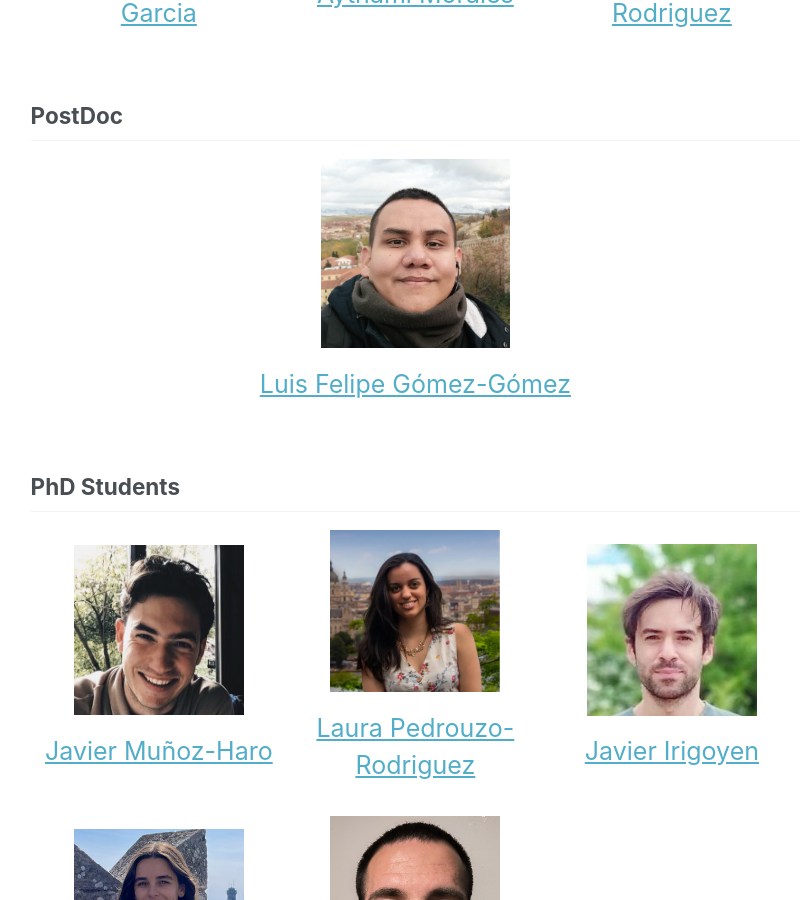
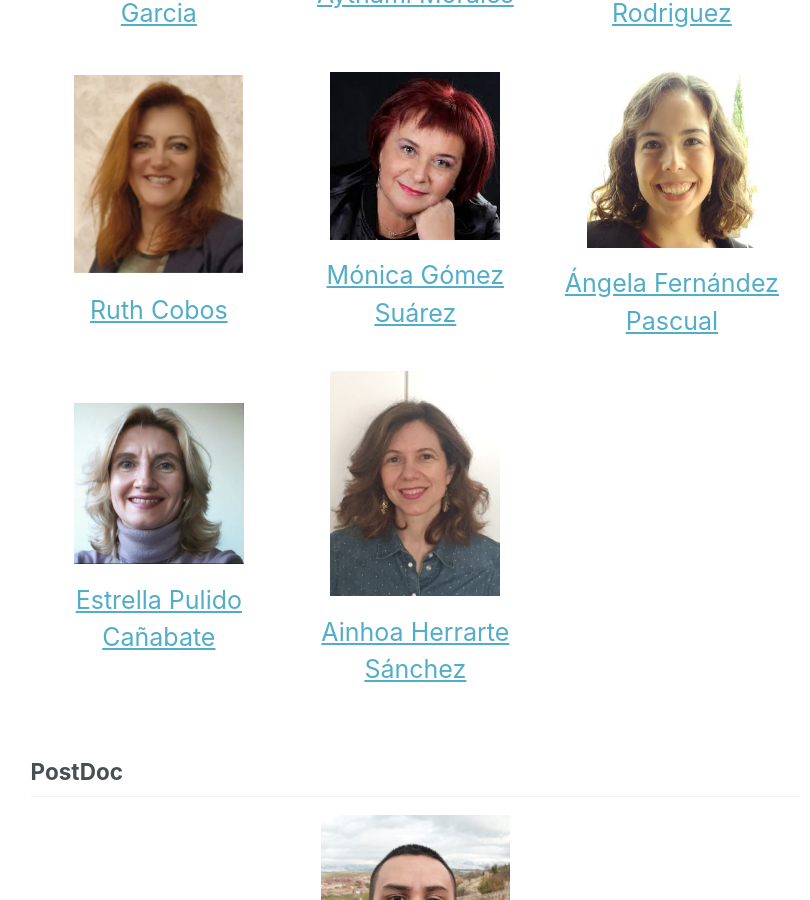
Before and after one commit to catedraeniauam/catedraeniauam.github.io, a Jekyll site: the page built from _pages/team.md, in a window 1280 px wide and 900 px high, scrolled down 1006 px. Shown: the whole window, without its empty margins (251-1061 px from the left). Built offline with Jekyll 4.4.1, drawn with Linux system fonts in a browser that asks for light colours.

Commit message:
Añadimos a los nuevos integrantes y cambiamos algunos links

```diff
--- a/_pages/team.md
+++ b/_pages/team.md
@@ -41,6 +41,32 @@ Research Members
           <p align="center"><a class="nombre" href="https://scholar.google.es/citations?user=KYMQ0tsAAAAJ&hl=en">Ruben Vera-Rodriguez</a></p>
       </td>
     </tr>
+    <tr>
+      <td width="33%">
+          <p align="center"><img class="img-70" src="https://catedraeniauam.github.io/images/ruth_cobos.jpg"></p>
+          <p align="center"><a class="nombre" href="https://scholar.google.es/citations?user=zaQzxsYAAAAJ&hl=en">Ruth Cobos</a></p>
+      </td>
+      <td width="33%">
+          <p align="center"><img class="img-70" src="https://catedraeniauam.github.io/images/monica_suarez.jpg"></p>
+          <p align="center"><a class="nombre" href="https://scholar.google.es/citations?user=UarrGOIAAAAJ&hl=en">Mónica Gómez Suárez</a></p>
+      </td>
+      <td width="33%">
+          <p align="center"><img class="img-70" src="https://catedraeniauam.github.io/images/angela_fernandez.jpg"></p>
+          <p align="center"><a class="nombre" href="https://scholar.google.es/citations?user=c3LIz3kAAAAJ&hl=en">Ángela Fernández Pascual</a></p>
+      </td>
+    </tr>
+    <tr>
+      <td width="33%">
+          <p align="center"><img class="img-70" src="https://catedraeniauam.github.io/images/estrella_pulido.jpg"></p>
+          <p align="center"><a class="nombre" href="https://portalcientifico.uam.es/es/ipublic/researcher/259312">Estrella Pulido Cañabate</a></p>
+      </td>
+      <td width="33%">
+          <p align="center"><img class="img-70" src="https://catedraeniauam.github.io/images/ainoha_herrarte.jpg"></p>
+          <p align="center"><a class="nombre" href="https://sites.google.com/view/ainhoaherrarte/home">Ainhoa Herrarte Sánchez</a></p>
+      </td>
+      <td width="33%">
+      </td>
+    </tr>
   </tbody>
 </table>
 
@@ -66,11 +92,11 @@ PhD Students
     <tr>
       <td width="33%">
           <p align="center"><img class="img-70" src="https://catedraeniauam.github.io/images/javier.png"></p>
-          <p align="center"><a class="nombre" href="">Javier Muñoz-Haro</a></p>
+          <p align="center"><a class="nombre" href="https://www.linkedin.com/in/javier-mu%C3%B1oz-haro-4861b321a/">Javier Muñoz-Haro</a></p>
       </td>
       <td width="33%">
           <p align="center"><img class="img-70" src="https://catedraeniauam.github.io/images/laura.png"></p>
-          <p align="center"><a class="nombre" href="https://rubentolosana.github.io/">Laura Pedrouzo-Rodriguez</a></p>
+          <p align="center"><a class="nombre" href="https://www.linkedin.com/in/laurapedrouzo/">Laura Pedrouzo-Rodriguez</a></p>
       </td>
       <td width="33%">
           <p align="center"><img class="img-70" src="https://catedraeniauam.github.io/images/Javier Irigoyen.jpg"></p>
@@ -80,7 +106,7 @@ PhD Students
     <tr>
       <td width="33%">
           <p align="center"><img class="img-70" src="https://catedraeniauam.github.io/images/marta.jpg"></p>
-          <p align="center"><a class="nombre" href="">Marta Robledo</a></p>
+          <p align="center"><a class="nombre" href="https://www.linkedin.com/in/marta-robledo-moreno/">Marta Robledo</a></p>
       </td>
       <td width="33%">
           <p align="center"><img class="img-70" src="https://catedraeniauam.github.io/images/miguel phd.jpg"></p>
@@ -101,7 +127,7 @@ Technician
       <td>
         <div>
           <p align="center"><img class="img-25" src="https://catedraeniauam.github.io/images/marcos.png"></p>
-          <p align="center"><a class="nombre" href="">Marcos Grande</a></p>
+          <p align="center"><a class="nombre" href="https://www.linkedin.com/in/marcos-grande-aguilella-244a1424b/">Marcos Grande</a></p>
         </div>
       </td>
     </tr>
```
Also changed, not shown: images/ainoha_herrarte.jpg (added), images/angela_fernandez.jpg (added), images/estrella_pulido.jpg (added), images/monica_suarez.jpg (added), images/ruth_cobos.jpg (added).
